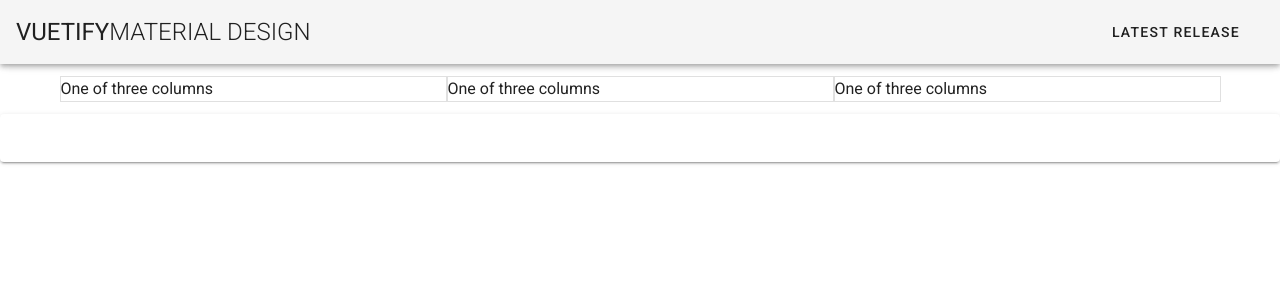
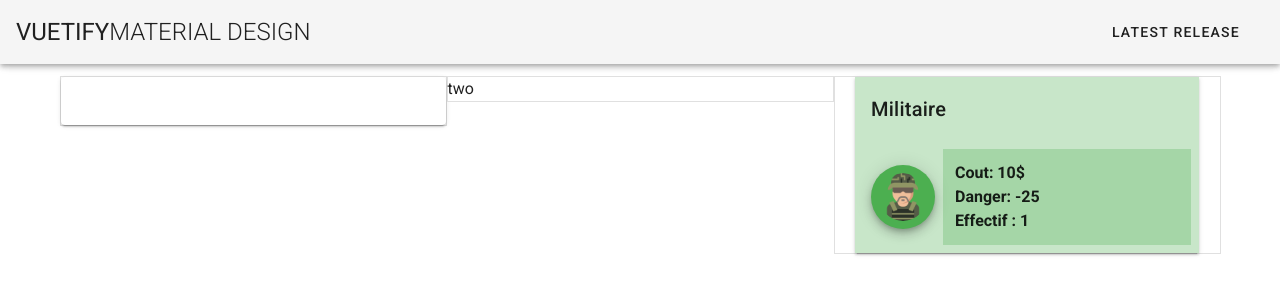
Before and after one commit to etienneamiche/ParcJurassique, a Vue app in the folder client-parc-jurassique/: page / in a window 1280 px wide. Shown: the top 300 px of the page. Built offline with nearby package versions, Linux system fonts and the light colour scheme.

Commit message:
ajout carte secu

```diff
--- a/client-parc-jurassique/src/App.vue
+++ b/client-parc-jurassique/src/App.vue
@@ -16,8 +16,46 @@
     </v-app-bar>
 
     <v-content>
-      <Grid/>
-      <DinoCard/>
+      <v-container>
+        <v-row no-gutters>
+            <v-col
+            cols="12"
+            sm="4">
+
+            <v-card
+            outlined
+            tile>
+            <DinoCard/>
+
+            </v-card>
+
+            </v-col>
+            <v-col
+            cols="12"
+            sm="4">
+
+            <v-card
+            outlined
+            tile>
+            two
+
+            </v-card>
+
+            </v-col>
+            <v-col
+            cols="12"
+            sm="4">
+
+            <v-card
+            outlined
+            tile>
+            <CardSecu/>
+
+            </v-card>
+
+            </v-col>
+            </v-row>
+      </v-container>
     </v-content>
   </v-app>
 </template>
@@ -25,12 +63,14 @@
 <script>
 import Grid from './components/Grid'
 import DinoCard from './components/DinoCard'
+import CardSecu from './components/CardSecu'
 
 export default {
   name: 'App',
   components: {
     Grid,
-    DinoCard
+    DinoCard,
+    CardSecu
   },
   data: () => ({
     //
--- /dev/null
+++ b/client-parc-jurassique/src/components/CardSecu.vue
@@ -0,0 +1,28 @@
+<template>
+  <v-card
+    max-width="344"
+    class="mx-auto"
+    color="green lighten-4"
+  >
+    <v-card-title>Militaire</v-card-title>
+    <v-card-actions>
+      <v-btn class="mx-2" fab dark large color="green">
+        <v-avatar>
+            <img :src="require('../assets/army.png')">
+        </v-avatar>
+    </v-btn>
+    <v-container class="green lighten-3">
+    <v-row no-gutters>
+      <v-col cols="12">
+        <h4>Cout: 10$</h4>
+      </v-col>
+      <v-col cols="12">
+        <h4>Danger: -25</h4>
+      </v-col>
+      <v-col cols="12">
+        <h4>Effectif : 1</h4>
+      </v-col>
+    </v-row>
+  </v-container>
+    </v-card-actions>
+  </v-card>
```
